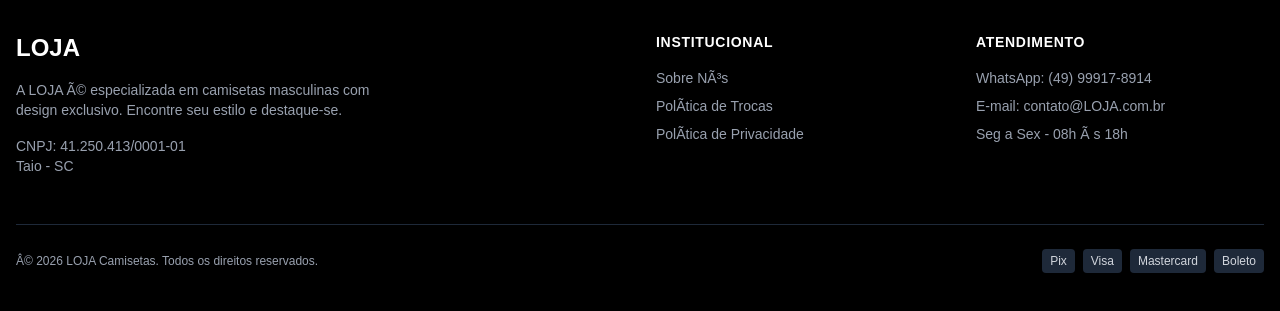
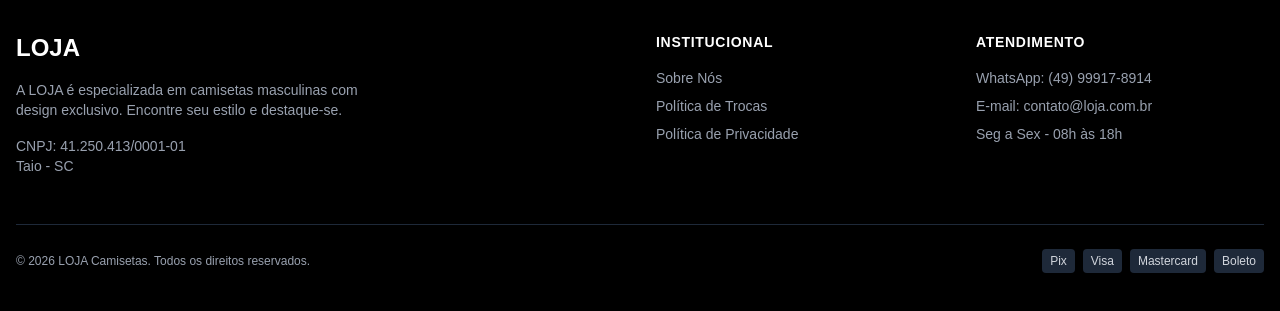
Before and after one commit to 20161518/site-camisetas, a Next.js app: page / in a window 1280 px wide. Shown: the part 897-1208 px from the top of the page. Built offline with nearby package versions, Linux system fonts and the light colour scheme; no server answers; the database is empty.

Commit message:
fix: corrige acentuacao, corte de imagens e descricoes de produtos

```diff
--- a/src/components/Footer.tsx
+++ b/src/components/Footer.tsx
@@ -8,7 +8,7 @@ export default function Footer() {
           <div className="col-span-1 md:col-span-2">
             <h3 className="text-2xl font-black text-white mb-4">LOJA</h3>
             <p className="text-sm mb-4 max-w-sm">
-              A LOJA Ã© especializada em camisetas masculinas com design exclusivo.
+              A LOJA é especializada em camisetas masculinas com design exclusivo.
               Encontre seu estilo e destaque-se.
             </p>
             <p className="text-sm">CNPJ: 41.250.413/0001-01</p>
@@ -18,9 +18,9 @@ export default function Footer() {
           <div>
             <h4 className="text-white font-bold mb-4 uppercase tracking-wider text-sm">Institucional</h4>
             <ul className="space-y-2 text-sm">
-              <li><Link href="/" className="hover:text-orange-500 transition">Sobre NÃ³s</Link></li>
-              <li><Link href="/" className="hover:text-orange-500 transition">PolÃ­tica de Trocas</Link></li>
-              <li><Link href="/" className="hover:text-orange-500 transition">PolÃ­tica de Privacidade</Link></li>
+              <li><Link href="/" className="hover:text-orange-500 transition">Sobre Nós</Link></li>
+              <li><Link href="/" className="hover:text-orange-500 transition">Política de Trocas</Link></li>
+              <li><Link href="/" className="hover:text-orange-500 transition">Política de Privacidade</Link></li>
             </ul>
           </div>
 
@@ -28,14 +28,14 @@ export default function Footer() {
             <h4 className="text-white font-bold mb-4 uppercase tracking-wider text-sm">Atendimento</h4>
             <ul className="space-y-2 text-sm">
               <li>WhatsApp: (49) 99917-8914</li>
-              <li>E-mail: contato@LOJA.com.br</li>
-              <li>Seg a Sex - 08h Ã s 18h</li>
+              <li>E-mail: contato@loja.com.br</li>
+              <li>Seg a Sex - 08h às 18h</li>
             </ul>
           </div>
         </div>
 
         <div className="border-t border-gray-800 mt-12 pt-6 flex flex-col md:flex-row justify-between items-center gap-4 text-xs">
-          <p>Â© {new Date().getFullYear()} LOJA Camisetas. Todos os direitos reservados.</p>
+          <p>© {new Date().getFullYear()} LOJA Camisetas. Todos os direitos reservados.</p>
           <div className="flex gap-2">
             <span className="bg-gray-800 text-gray-300 px-2 py-1 rounded">Pix</span>
             <span className="bg-gray-800 text-gray-300 px-2 py-1 rounded">Visa</span>
--- a/src/components/ProductGrid.tsx
+++ b/src/components/ProductGrid.tsx
@@ -81,7 +81,7 @@ export default function ProductGrid() {
             href={`/produto/${product.ref}`}
             className="border rounded-lg overflow-hidden hover:shadow-xl transition group cursor-pointer block"
           >
-            <div className="relative aspect-[3/4] overflow-hidden bg-gray-100">
+            <div className="relative aspect-[4/5] overflow-hidden bg-gray-50">
               <img
                 src={product.image_url}
                 alt={product.name}
```
